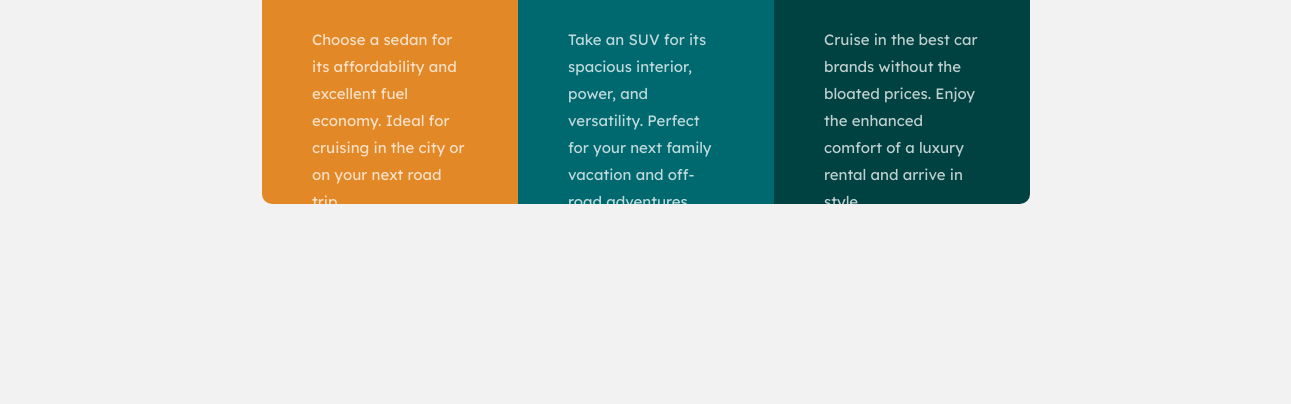
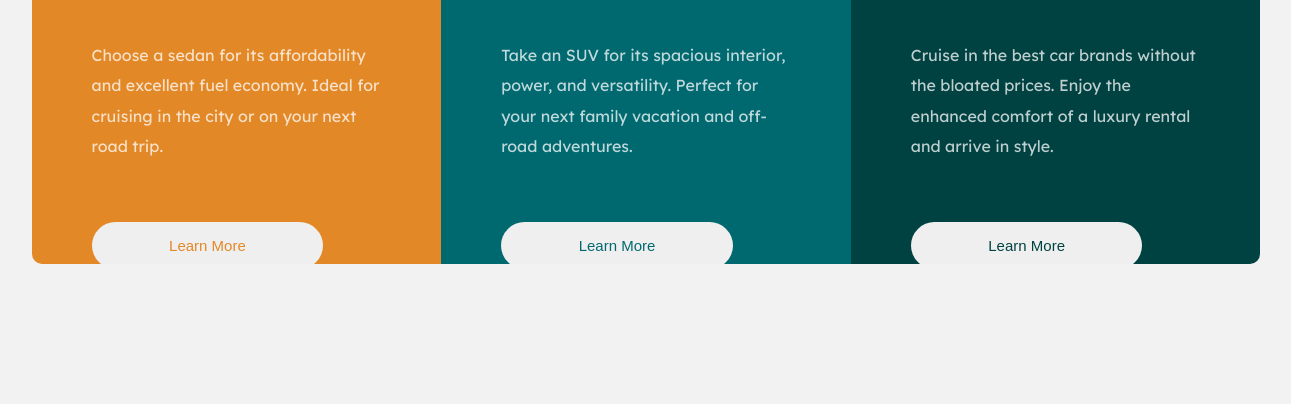
Before and after one commit to itsreallydrew/3-column-preview-card-component-main, a plain HTML site: page index.html in a window 1536 px wide. Shown: the part 396-800 px from the top of the page, without its empty margins (122-1413 px from the left). Drawn offline with Linux system fonts and the light colour scheme.

Commit message:
refactored design

```diff
--- a/css/style.css
+++ b/css/style.css
@@ -30,25 +30,19 @@ html {
 }
 
 main {
+  height: 80vh;
   width: 80vw;
   grid-column: 2;
   border-radius: 1rem;
-  overflow: hidden;
-}
-@media only screen and (min-width: 56.25em) {
-  main {
-    height: 50vh;
-    width: 90vw;
-    display: grid;
-    grid-template-columns: repeat(3, 1fr);
-  }
+  overflow: scroll;
+  grid-template-columns: repeat(auto-fit, minmax(300px, 1fr));
 }
 @media only screen and (min-width: 90rem) {
   main {
-    height: 50vh;
-    width: 50vw;
+    height: 65vh;
     display: grid;
-    grid-template-columns: repeat(3, 1fr);
+    border-radius: 1rem;
+    overflow: hidden;
   }
 }
 
@@ -76,24 +70,8 @@ main {
 .card-3 {
   display: grid;
   grid-template-rows: repeat(4, min-content);
-  gap: 3.5rem 0;
+  gap: 6rem 0;
   padding: 6rem;
-}
-@media only screen and (min-width: 56.25em) {
-  .card-1,
-.card-2,
-.card-3 {
-    padding: 4rem;
-    gap: 4rem 0;
-  }
-}
-@media only screen and (min-width: 90rem) {
-  .card-1,
-.card-2,
-.card-3 {
-    padding: 5rem;
-    gap: 3rem 0;
-  }
 }
 .card-1 .heading,
 .card-2 .heading,
@@ -108,23 +86,9 @@ main {
 .card-2 p,
 .card-3 p {
   font-family: "Lexend Deca", sans-serif;
-  font-size: 1.5rem;
-  line-height: 1.8;
+  font-size: 1.6rem;
+  line-height: 1.9;
   color: rgba(255, 255, 255, 0.75);
-}
-@media only screen and (min-width: 56.25em) {
-  .card-1 p,
-.card-2 p,
-.card-3 p {
-    font-size: 1.4rem;
-  }
-}
-@media only screen and (min-width: 90rem) {
-  .card-1 p,
-.card-2 p,
-.card-3 p {
-    font-size: 1.5rem;
-  }
 }
 .card-1 button,
 .card-2 button,
@@ -137,20 +101,6 @@ main {
   border: none;
   font-size: 1.5rem;
 }
-@media only screen and (min-width: 56.25em) {
-  .card-1 button,
-.card-2 button,
-.card-3 button {
-    width: 70%;
-  }
-}
-@media only screen and (min-width: 90rem) {
-  .card-1 button,
-.card-2 button,
-.card-3 button {
-    width: 60%;
-  }
-}
 .card-1 button:hover,
 .card-2 button:hover,
 .card-3 button:hover {
--- a/index.html
+++ b/index.html
@@ -20,7 +20,7 @@
   <main>
 
     <div class="card-1">
-      <img src="./images/icon-sedans.svg"></img>
+      <img src="./images/icon-sedans.svg" alt="car icon"></img>
       <p class="heading">Sedans</p>
       <p>Choose a sedan for its affordability and excellent fuel economy. Ideal for cruising in the city
         or on your next road trip.</p>
@@ -28,7 +28,7 @@
       </div>
 
       <div class="card-2">
-        <img src="./images/icon-suvs.svg" ></img>
+        <img src="./images/icon-suvs.svg" alt="suv icon" ></img>
         <p class="heading">SUVs</p>
         <p class="details">Take an SUV for its spacious interior, power, and versatility. Perfect for your next family vacation
           and off-road adventures.</p>
@@ -36,7 +36,7 @@
         </div>
 
         <div class="card-3">
-          <img src="./images/icon-luxury.svg"></img>
+          <img src="./images/icon-luxury.svg" alt="luxury car icon"></img>
           <p class="heading">Luxury</p>
           <p class="details">Cruise in the best car brands without the bloated prices. Enjoy the enhanced comfort of a luxury
             rental and arrive in style.</p>
--- a/sass/_base.scss
+++ b/sass/_base.scss
@@ -29,21 +29,28 @@ html {
 }
 
 main {
+	height: 80vh;
 	width: 80vw;
 	grid-column: 2;
 	border-radius: 1rem;
-	overflow: hidden;
+	overflow: scroll;
+	grid-template-columns: repeat(auto-fit, minmax(300px, 1fr));
+	// height: 85vh;
 
-	@media only screen and (min-width: $medium) {
-		height: 50vh;
-		width: 90vw;
+	// @media only screen and (min-width: $medium) {
+	// 	height: 50vh;
+	// 	width: 90vw;
+	// 	display: grid;
+	// 	grid-template-columns: repeat(3, 1fr);
+	// }
+
+	@media only screen and (min-width: $desktop) {
+		height: 65vh;
+		// width: 50vw;
 		display: grid;
-		grid-template-columns: repeat(3, 1fr);
-	}
-	@media only screen and (min-width: $desktop) {
-		height: 50vh;
-		width: 50vw;
-		display: grid;
-		grid-template-columns: repeat(3, 1fr);
+		border-radius: 1rem;
+		overflow: hidden;
+		// grid-template-columns: repeat(auto-fit, minmax(300px, 1fr));
+		// grid-template-columns: repeat(3, 1fr);
 	}
 }
--- a/sass/_layout.scss
+++ b/sass/_layout.scss
@@ -29,17 +29,17 @@
 .card-3 {
 	display: grid;
 	grid-template-rows: repeat(4, min-content);
-	gap: 3.5rem 0;
+	gap: 6rem 0;
 	padding: 6rem;
 
-	@media only screen and (min-width: $medium) {
-		padding: 4rem;
-		gap: 4rem 0;
-	}
-	@media only screen and (min-width: $desktop) {
-		padding: 5rem;
-		gap: 3rem 0;
-	}
+	// @media only screen and (min-width: $medium) {
+	// 	padding: 4rem;
+	// 	gap: 4rem 0;
+	// }
+	// @media only screen and (min-width: $desktop) {
+	// 	padding: 5rem;
+	// 	gap: 3rem 0;
+	// }
 
 	.heading {
 		font-family: $font-2;
@@ -51,16 +51,16 @@
 
 	p {
 		font-family: $font-1;
-		font-size: 1.5rem;
-		line-height: 1.8;
+		font-size: 1.6rem;
+		line-height: 1.9;
 		color: $neutral-1;
 
-		@media only screen and (min-width: $medium) {
-			font-size: 1.4rem;
-		}
-		@media only screen and (min-width: $desktop) {
-			font-size: 1.5rem;
-		}
+		// @media only screen and (min-width: $medium) {
+		// 	font-size: 1.4rem;
+		// }
+		// @media only screen and (min-width: $desktop) {
+		// 	font-size: 1.5rem;
+		// }
 	}
 
 	button {
@@ -72,12 +72,12 @@
 		border: none;
 		font-size: 1.5rem;
 
-		@media only screen and (min-width: $medium) {
-			width: 70%;
-		}
-		@media only screen and (min-width: $desktop) {
-			width: 60%;
-		}
+		// @media only screen and (min-width: $medium) {
+		// 	width: 70%;
+		// }
+		// @media only screen and (min-width: $desktop) {
+		// 	width: 60%;
+		// }
 
 		&:hover {
 			border: 2px solid $neutral-1;
```
